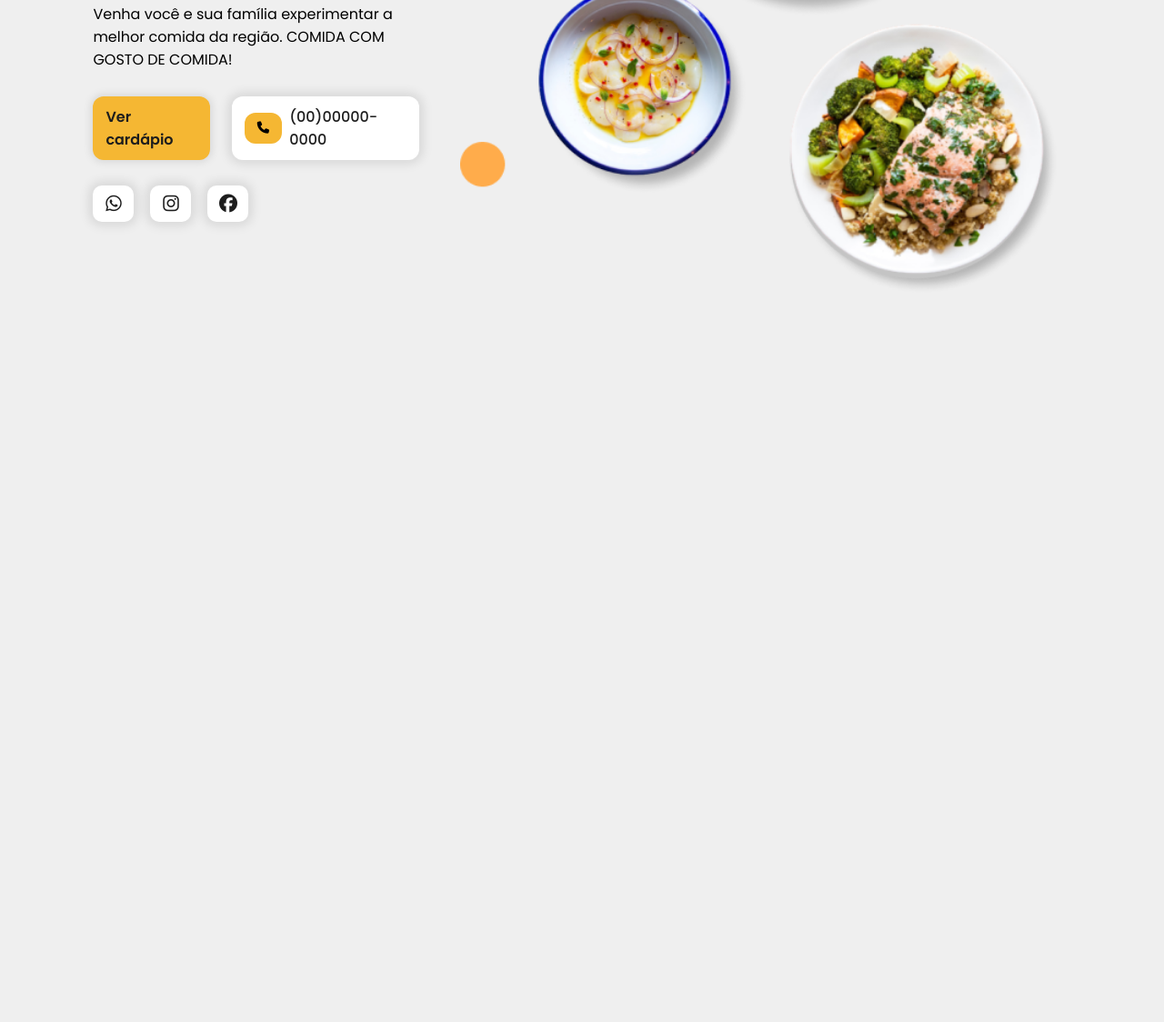
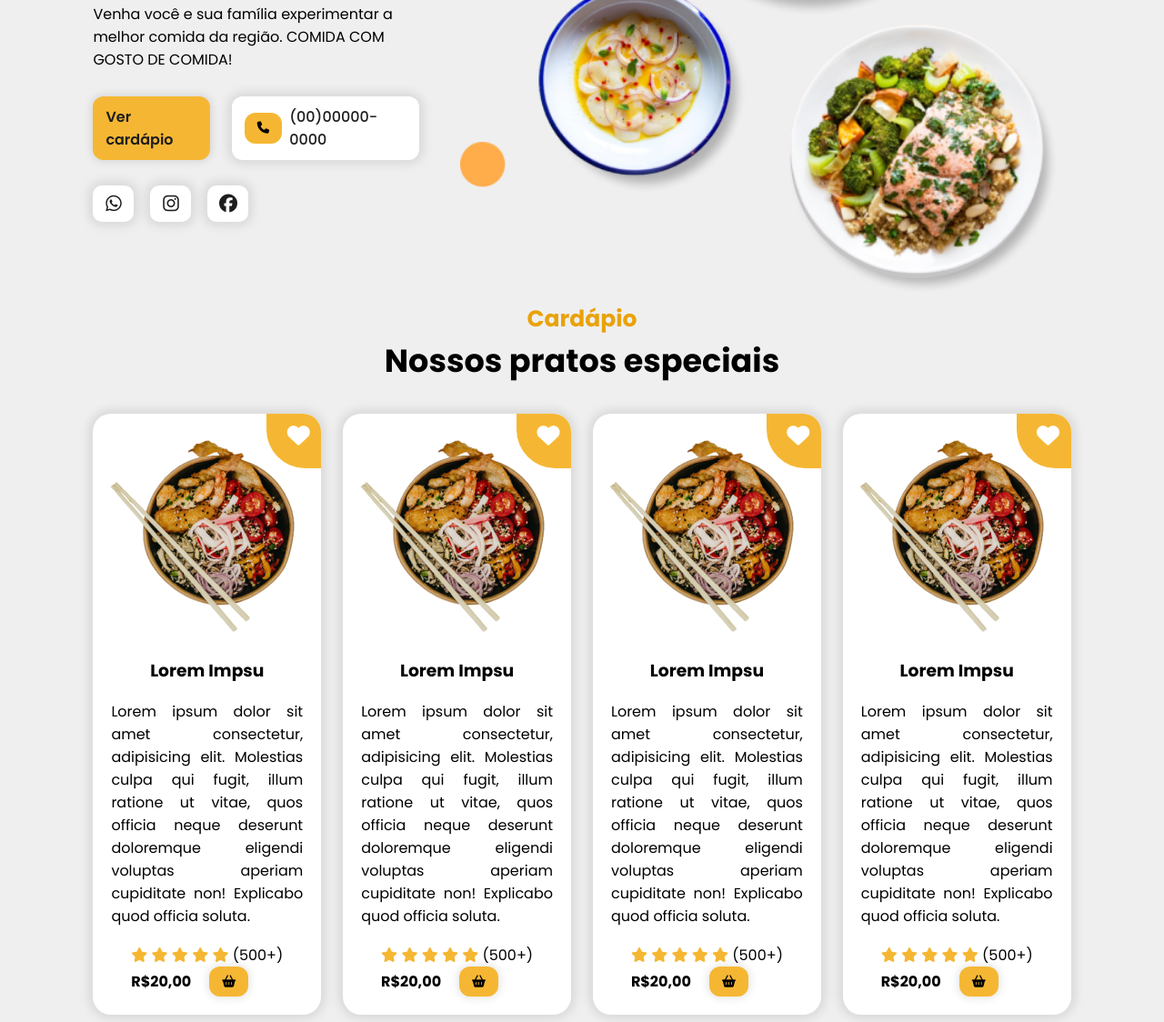
Before and after one commit to rainannogueira/food-themed-landing-page, a plain HTML site: page index.html in a window 1280 px wide. Shown: the part 481-1605 px from the top of the page at 91% size. Before the commit the page ends 805 px from the top, so only its background shows below. Drawn offline with nearby package versions, Linux system fonts and the light colour scheme.

Commit message:
menu base

```diff
--- a/index.html
+++ b/index.html
@@ -8,6 +8,7 @@
     <link rel="stylesheet" href="styles/header.css">
     <script src="https://cdnjs.cloudflare.com/ajax/libs/jquery/3.7.1/jquery.min.js" integrity="sha512-v2CJ7UaYy4JwqLDIrZUI/4hqeoQieOmAZNXBeQyjo21dadnwR+8ZaIJVT8EE2iyI61OV8e6M8PP2/4hpQINQ/g==" crossorigin="anonymous" referrerpolicy="no-referrer"></script>
     <link rel="stylesheet" href="styles/home.css">
+    <link rel="stylesheet" href="styles/menu.css">
     <title>Gostinho de Domingo</title>
 </head>
 <body>
@@ -51,6 +52,100 @@
                 <img src="images/hero.png" alt="">
             </div>
         </section>
+        <section id="menu">
+            <h2 class="section-title">Cardápio</h2>
+            <h3 class="section-sub-title">Nossos pratos especiais</h3>
+            <div id="dishes">
+                <div class="dish">
+                    <div class="heart">
+                        <i class="fa-solid fa-heart"></i>
+                    </div>
+                    <img src="images/dish.png" class="dish-image" alt="">
+                    <h3 class="dish-title">Lorem Impsu</h3>
+                    <span class="dish-description">Lorem ipsum dolor sit amet consectetur, adipisicing elit. Molestias culpa qui fugit, illum ratione ut vitae, quos officia neque deserunt doloremque eligendi voluptas aperiam cupiditate non! Explicabo quod officia soluta.</span>
+                    <div class="dish-rate">
+                        <i class="fa-solid fa-star"></i>
+                        <i class="fa-solid fa-star"></i>
+                        <i class="fa-solid fa-star"></i>
+                        <i class="fa-solid fa-star"></i>
+                        <i class="fa-solid fa-star"></i>
+                        <span>(500+)</span>
+                        <div class="dish-price">
+                            <h4>R$20,00</h4>
+                            <button class="default-btn">
+                                <i class="fa-solid fa-basket-shopping"></i>
+                            </button>
+                        </div>
+                    </div>
+                </div>
+                <div class="dish">
+                    <div class="heart">
+                        <i class="fa-solid fa-heart"></i>
+                    </div>
+                    <img src="images/dish.png" class="dish-image" alt="">
+                    <h3 class="dish-title">Lorem Impsu</h3>
+                    <span class="dish-description">Lorem ipsum dolor sit amet consectetur, adipisicing elit. Molestias culpa qui fugit, illum ratione ut vitae, quos officia neque deserunt doloremque eligendi voluptas aperiam cupiditate non! Explicabo quod officia soluta.</span>
+                    <div class="dish-rate">
+                        <i class="fa-solid fa-star"></i>
+                        <i class="fa-solid fa-star"></i>
+                        <i class="fa-solid fa-star"></i>
+                        <i class="fa-solid fa-star"></i>
+                        <i class="fa-solid fa-star"></i>
+                        <span>(500+)</span>
+                        <div class="dish-price">
+                            <h4>R$20,00</h4>
+                            <button class="default-btn">
+                                <i class="fa-solid fa-basket-shopping"></i>
+                            </button>
+                        </div>
+                    </div>
+                </div>
+                <div class="dish">
+                    <div class="heart">
+                        <i class="fa-solid fa-heart"></i>
+                    </div>
+                    <img src="images/dish.png" class="dish-image" alt="">
+                    <h3 class="dish-title">Lorem Impsu</h3>
+                    <span class="dish-description">Lorem ipsum dolor sit amet consectetur, adipisicing elit. Molestias culpa qui fugit, illum ratione ut vitae, quos officia neque deserunt doloremque eligendi voluptas aperiam cupiditate non! Explicabo quod officia soluta.</span>
+                    <div class="dish-rate">
+                        <i class="fa-solid fa-star"></i>
+                        <i class="fa-solid fa-star"></i>
+                        <i class="fa-solid fa-star"></i>
+                        <i class="fa-solid fa-star"></i>
+                        <i class="fa-solid fa-star"></i>
+                        <span>(500+)</span>
+                        <div class="dish-price">
+                            <h4>R$20,00</h4>
+                            <button class="default-btn">
+                                <i class="fa-solid fa-basket-shopping"></i>
+                            </button>
+                        </div>
+                    </div>
+                </div>
+                <div class="dish">
+                    <div class="heart">
+                        <i class="fa-solid fa-heart"></i>
+                    </div>
+                    <img src="images/dish.png" class="dish-image" alt="">
+                    <h3 class="dish-title">Lorem Impsu</h3>
+                    <span class="dish-description">Lorem ipsum dolor sit amet consectetur, adipisicing elit. Molestias culpa qui fugit, illum ratione ut vitae, quos officia neque deserunt doloremque eligendi voluptas aperiam cupiditate non! Explicabo quod officia soluta.</span>
+                    <div class="dish-rate">
+                        <i class="fa-solid fa-star"></i>
+                        <i class="fa-solid fa-star"></i>
+                        <i class="fa-solid fa-star"></i>
+                        <i class="fa-solid fa-star"></i>
+                        <i class="fa-solid fa-star"></i>
+                        <span>(500+)</span>
+                        <div class="dish-price">
+                            <h4>R$20,00</h4>
+                            <button class="default-btn">
+                                <i class="fa-solid fa-basket-shopping"></i>
+                            </button>
+                        </div>
+                    </div>
+                </div>
+            </div>
+        </section>
     </main>
     <script src="script.js"></script>
 </body>
--- /dev/null
+++ b/styles/menu.css
@@ -0,0 +1,86 @@
+@charset "UTF-8";
+
+#menu {
+    display: flex;
+    flex-direction: column;
+    align-items: center;
+    justify-content: center;
+    min-height: 100vh;
+}
+
+#dishes {
+    display: flex;
+    justify-content: center;
+    gap: 24px;
+    margin-top: 32px;
+    width: 100%;
+}
+
+.dish {
+    display: flex;
+    flex-direction: column;
+    align-items: center;
+    gap: 18px;
+    background-color: white;
+    border-radius: 20px;
+    box-shadow: 0px 0px 12px 4px rgba(0, 0, 0, 0.1);
+    padding: 20px;
+    width: 25%;
+    position: relative;
+    overflow: hidden;
+}
+
+.heart {
+    position: absolute;
+    display: flex;
+    align-items: center;
+    justify-content: center;
+    background-color: var(--c3);
+    color: white;
+    font-size: 1.563rem;
+    border-radius: 0px 37.5px 0px 42.5px;
+    width: 70px;
+    height: 70px;
+    right: -10px;
+    top: -10px;
+}
+
+.dish-description {
+    text-align: justify;
+}
+
+.dish-rate i {
+    color: var(--c3);
+}
+
+.default-btn i{
+    color: black;
+}
+
+.dish-price {
+    display: flex;
+    align-items: center;
+    gap: 20px;
+}
+
+/* Mobile */
+@media screen and (max-width: 768px) {
+    #dishes {
+        flex-wrap: wrap;
+        justify-content: center;
+    }
+
+    .dish {
+        width: calc(50% - 12px);
+    }
+}
+
+@media screen and (max-width: 600px) {
+    .dish {
+        width: 100%;
+    }
+
+    #menu .section-subtitle {
+        text-align: center;
+    }
+}
--- a/styles/style.css
+++ b/styles/style.css
@@ -68,3 +68,13 @@ section {
 .social-media-btns a:hover {
     box-shadow: 0 0 12px 8px rgba(0, 0, 0, 0.1);
 }
+
+/* Section title */
+.section-title {
+    color: var(--c1);
+    font-size: 1.563em;
+}
+
+.section-sub-title {
+    font-size: 2.1875em;
+}
```
Also changed, not shown: images/dish.png (added), images/dish2.png (added), images/dish3.png (added), images/dish4.png (added).
